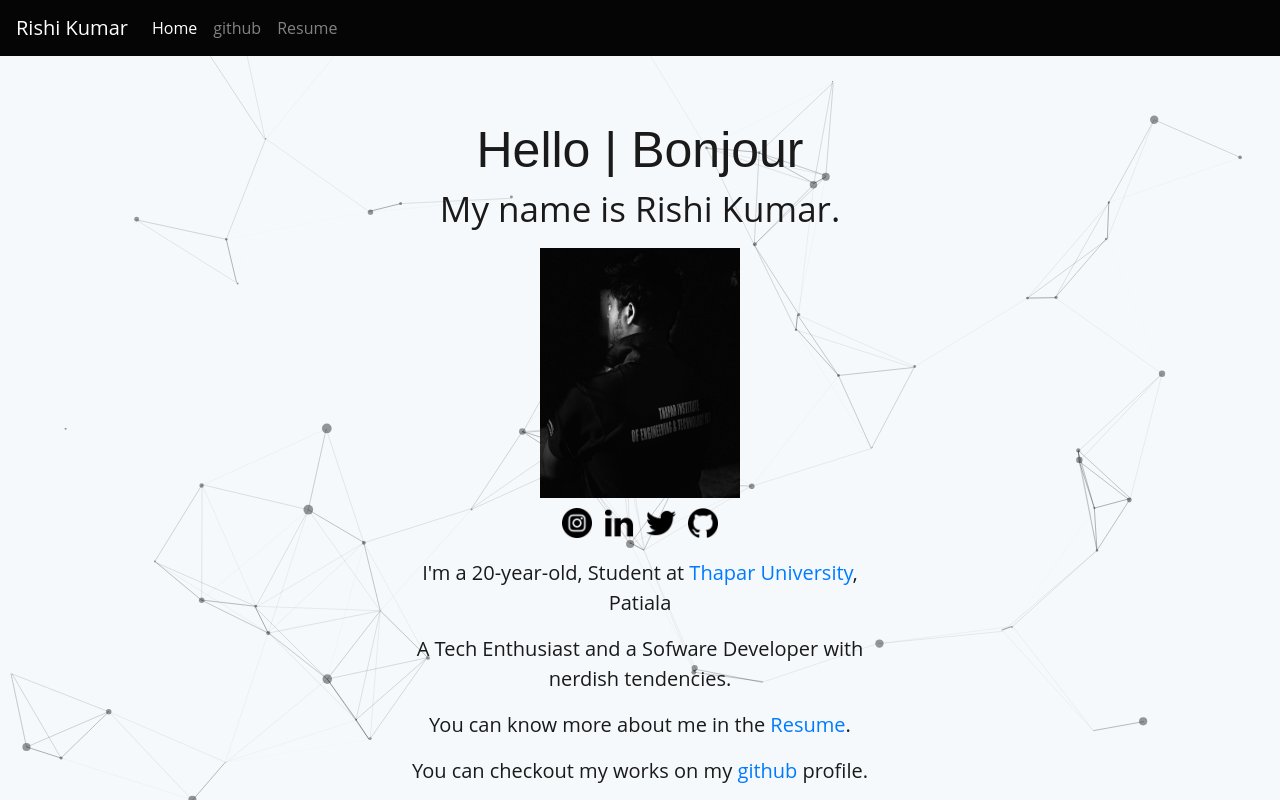
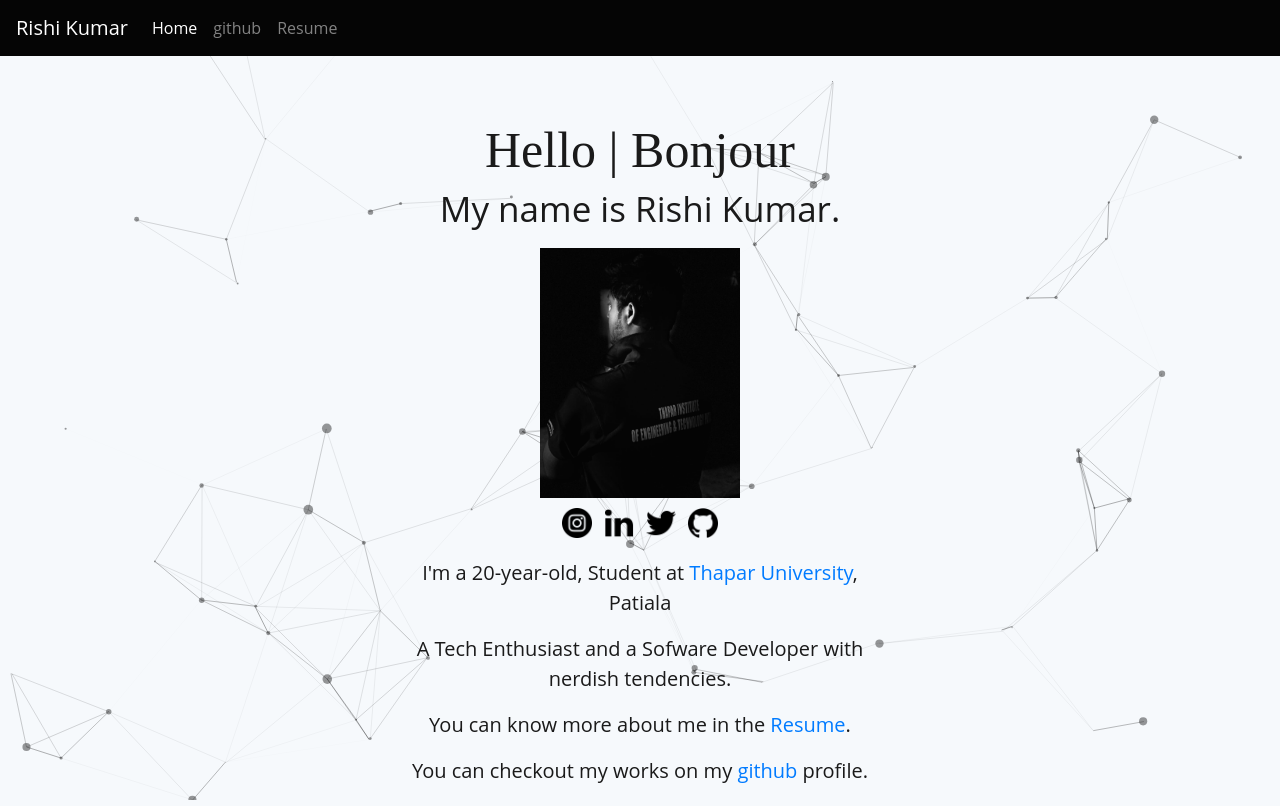
Before and after one commit to RishiKr3101/Web_Resume, a Flask app: page / in a window 1280 px wide. Run offline with Flask 2, Linux system fonts and the light colour scheme; some libraries are stand-ins or nearby versions.

Commit message:
make it better

```diff
--- a/templates/home.html
+++ b/templates/home.html
@@ -17,10 +17,14 @@
 .fade-in.appear{
   opacity: 1;
 }
+#particles-js
+{
+  position: fixed;
+}
 
    h1 {
   font-size: 50px !important;
-  font-family: 'Ubuntu', sans-serif;
+  font-family:'Times New Roman', serif;
   font-weight: 400;
   margin: 0;
 }
```
